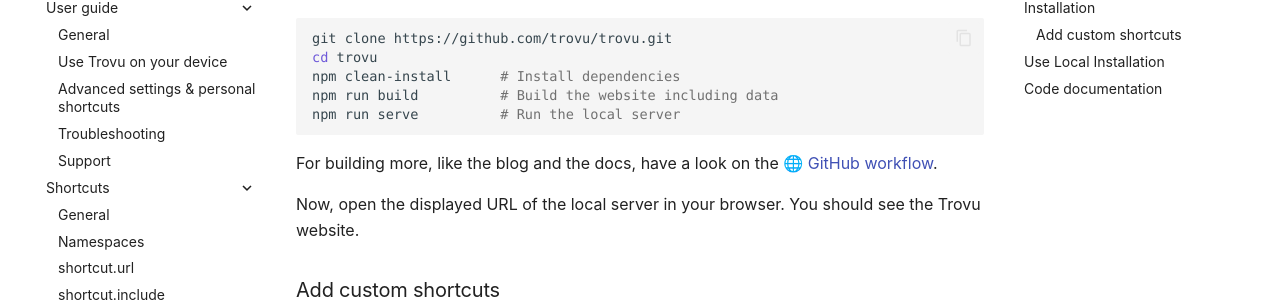
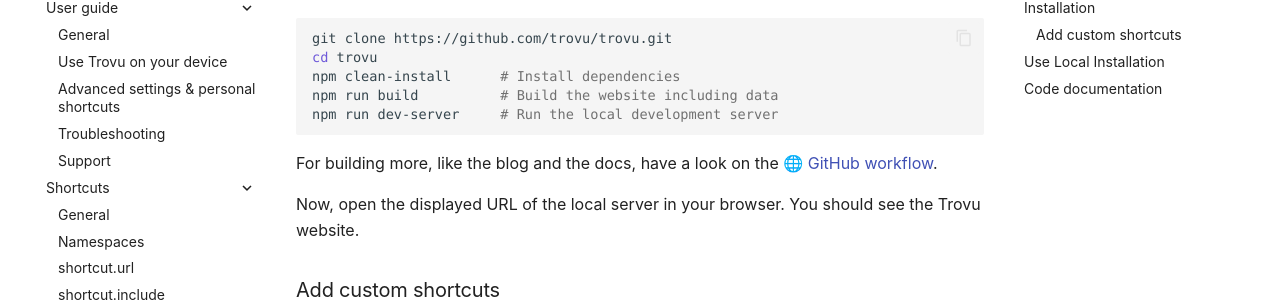
Before and after one commit to trovu/trovu, an MkDocs documentation site: the page built from docs/developers/index.md, in a window 1280 px wide and 900 px high, scrolled down 804 px. Shown: the part 154-456 px from the top of the window. Built offline with MkDocs 1.6.1 and Material for MkDocs 9.7.7, drawn with Linux system fonts in a browser that asks for light colours; comment, search, counter and statistics services are not loaded.

Commit message:
Fix docs on dev-server.

````diff
--- a/docs/developers/index.md
+++ b/docs/developers/index.md
@@ -36,7 +36,7 @@
 cd trovu
 npm clean-install      # Install dependencies
 npm run build          # Build the website including data
-npm run serve          # Run the local server
+npm run dev-server     # Run the local development server
 ```
 
 For building more, like the blog and the docs, have a look on the [GitHub workflow](https://github.com/trovu/trovu/blob/master/.github/workflows/deploy.yml).
````
